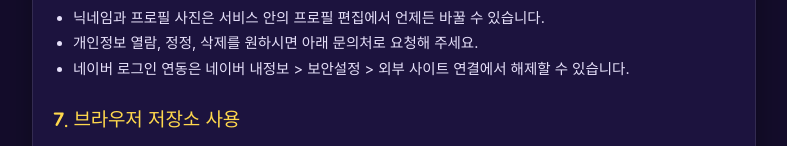
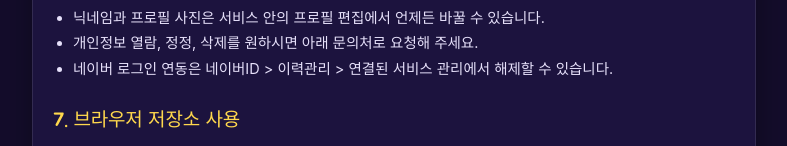
Before and after one commit to milkangel38-oss/Oboardgame, a plain HTML site: page privacy.html in a window 1280 px wide. Shown: the part 1119-1265 px from the top of the page, without its empty margins (246-1033 px from the left). Drawn offline with Linux system fonts and the light colour scheme; a web font is replaced by a local one.

Commit message:
개인정보 처리방침: 네이버 연결 해제 경로 수정 (이력관리 > 연결된 서비스 관리)
Co-Authored-By: Claude Opus 5.5 <noreply@anthropic.com>
Claude-Session: https://claude.ai/code/session_018kcaK1YQGkv4UBC623yDa1

```diff
--- a/privacy.html
+++ b/privacy.html
@@ -63,7 +63,7 @@
       <ul>
         <li>닉네임과 프로필 사진은 서비스 안의 프로필 편집에서 언제든 바꿀 수 있습니다.</li>
         <li>개인정보 열람, 정정, 삭제를 원하시면 아래 문의처로 요청해 주세요.</li>
-        <li>네이버 로그인 연동은 네이버 내정보 &gt; 보안설정 &gt; 외부 사이트 연결에서 해제할 수 있습니다.</li>
+        <li>네이버 로그인 연동은 네이버ID &gt; 이력관리 &gt; 연결된 서비스 관리에서 해제할 수 있습니다.</li>
       </ul>
 
       <h2>7. 브라우저 저장소 사용</h2>
```
